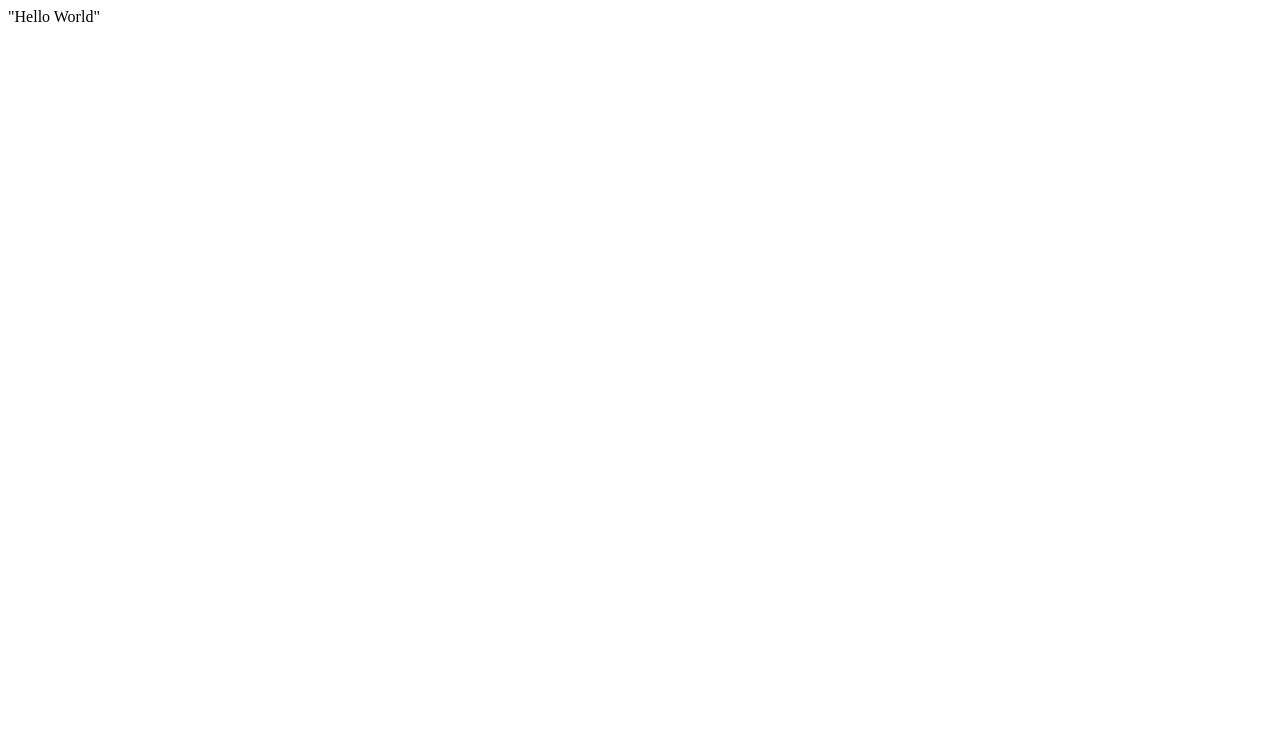
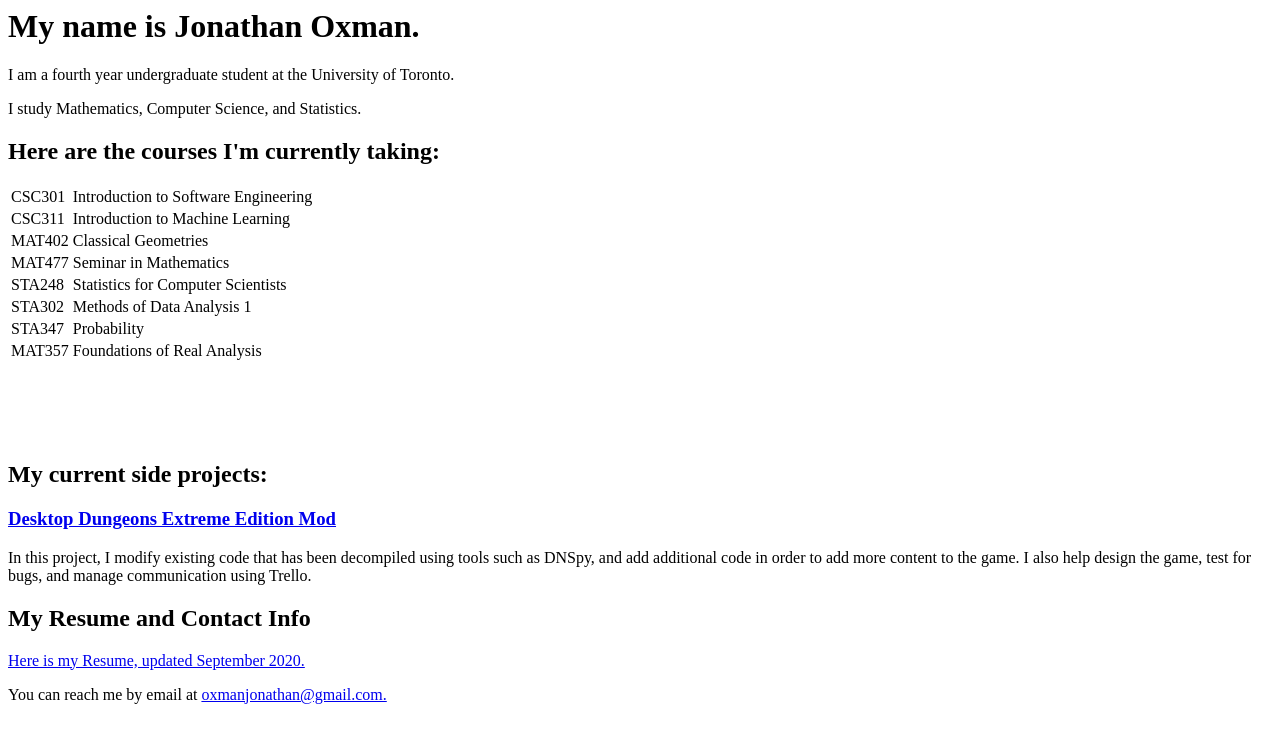
Before and after one commit to jonoxman/jonoxman.github.io, a plain HTML site: page index.html in a window 1280 px wide. Drawn offline with Linux system fonts and the light colour scheme.

Commit message:
Update index.html

```diff
--- a/index.html
+++ b/index.html
@@ -1 +1,55 @@
-"Hello World"
+<h1><strong>My name is Jonathan Oxman.</strong></h1>
+<p>I am a fourth year undergraduate student at the University of Toronto.&nbsp;</p>
+<p>I study Mathematics, Computer Science, and Statistics.</p>
+<h2>Here are the courses I'm currently taking:</h2>
+<table>
+<tbody>
+<tr>
+<td>CSC301</td>
+<td>Introduction to Software Engineering</td>
+</tr>
+<tr>
+<td>CSC311</td>
+<td>Introduction to Machine Learning</td>
+</tr>
+<tr>
+<td>MAT402</td>
+<td>Classical Geometries</td>
+</tr>
+<tr>
+<td>MAT477</td>
+<td>Seminar in Mathematics</td>
+</tr>
+<tr>
+<td>STA248</td>
+<td>Statistics for Computer Scientists</td>
+</tr>
+<tr>
+<td>STA302</td>
+<td>Methods of Data Analysis 1</td>
+</tr>
+<tr>
+<td>STA347</td>
+<td>Probability</td>
+</tr>
+<tr>
+<td>MAT357</td>
+<td>Foundations of Real Analysis</td>
+</tr>
+<tr>
+<td>&nbsp;</td>
+<td>&nbsp;</td>
+</tr>
+<tr>
+<td>&nbsp;</td>
+<td>&nbsp;</td>
+</tr>
+</tbody>
+</table>
+<p>&nbsp;</p>
+<h2>My current side projects:</h2>
+<h3><a href="http://ddmod.weebly.com/">Desktop Dungeons Extreme Edition Mod</a></h3>
+<p>In this project, I modify existing code that has been decompiled using tools such as DNSpy, and add additional code in order to add more content to the game. I also help design the game, test for bugs, and manage communication using Trello.&nbsp;</p>
+<h2>My Resume and Contact Info</h2>
+<p><a href="https://jonoxman.github.io/Resume.pdf">Here is my Resume, updated September 2020.</a></p>
+<p>You can reach me by email at&nbsp;<a href="mailto:oxmanjonathan@gmail.com">oxmanjonathan@gmail.com.</a></p>
```
